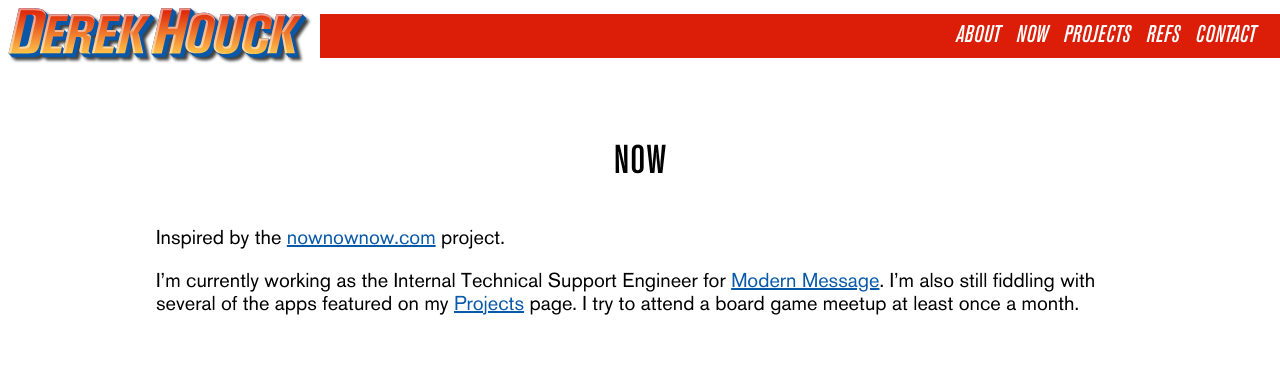
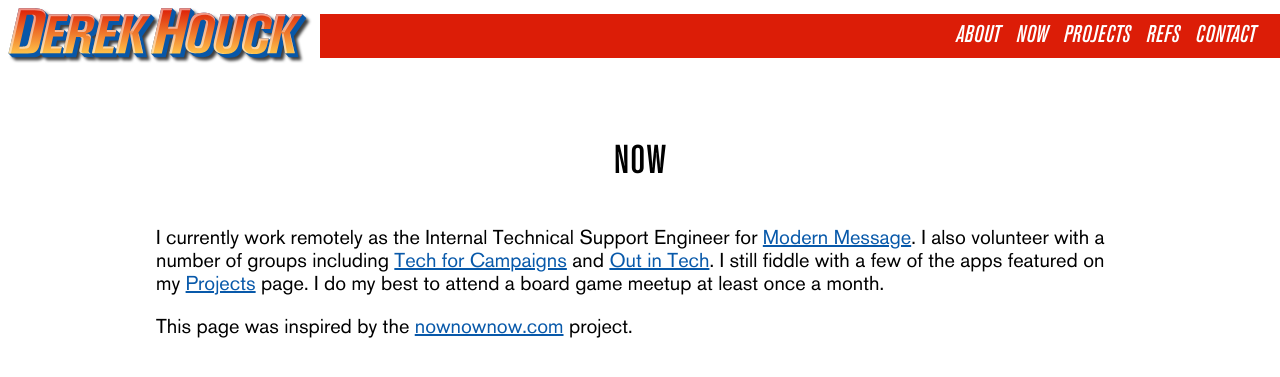
Before and after one commit to derekhouck/derekhouck.github.io, a Jekyll site: the page built from now.md, in a window 1280 px wide. Shown: the top 377 px of the page. Built offline with Jekyll 4.4.1, drawn with Linux system fonts in a browser that asks for light colours.

Commit message:
Update now page

```diff
--- a/now.md
+++ b/now.md
@@ -4,6 +4,6 @@ title: Now
 
 # Now
 
-Inspired by the [nownownow.com](https://nownownow.com/) project.
+I currently work remotely as the Internal Technical Support Engineer for [Modern Message](https://www.modernmessage.com/). I also volunteer with a number of groups including [Tech for Campaigns](https://www.techforcampaigns.org/) and [Out in Tech](https://outintech.com/). I still fiddle with a few of the apps featured on my [Projects](/projects) page. I do my best to attend a board game meetup at least once a month.
 
-I'm currently working as the Internal Technical Support Engineer for [Modern Message](https://www.modernmessage.com/). I'm also still fiddling with several of the apps featured on my [Projects](/projects) page. I try to attend a board game meetup at least once a month.
+This page was inspired by the [nownownow.com](https://nownownow.com/) project.
```
